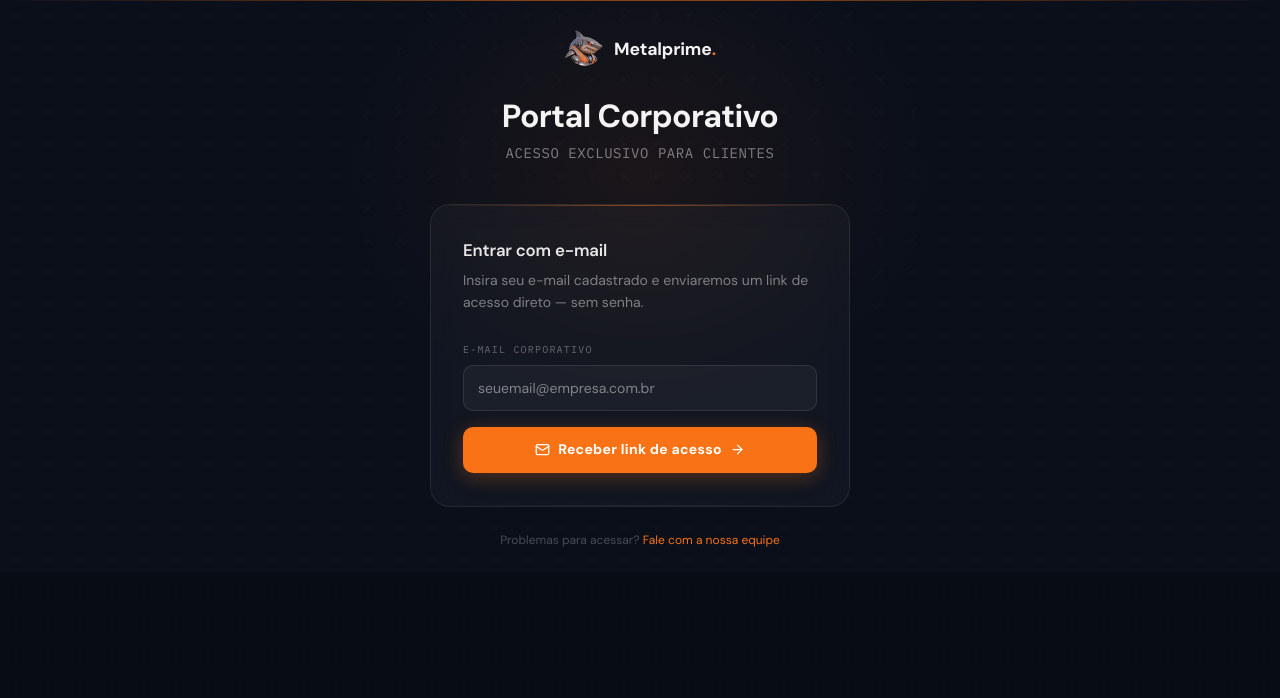
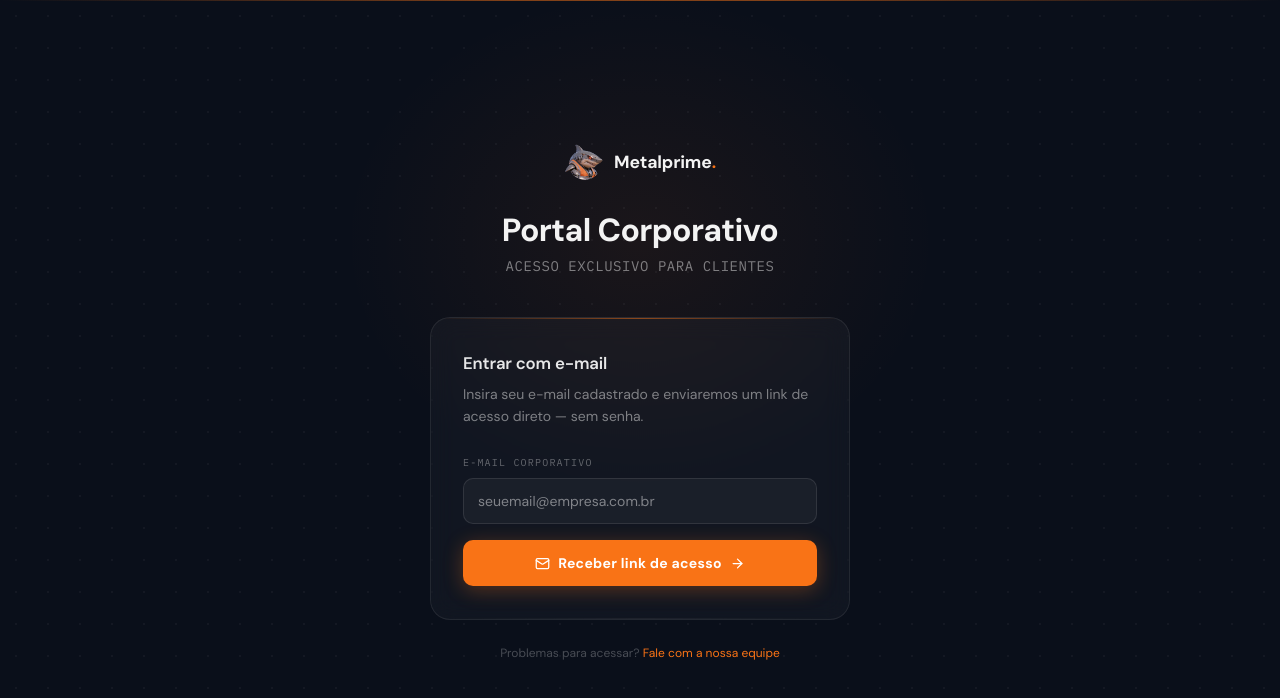
Before and after one commit to lccssantana111-byte/metalprime, a Next.js app: page /corporate/login in a window 1280 px wide. Shown: the top 698 px of the page. Built offline with nearby package versions, Linux system fonts and the light colour scheme; no server answers; a web font is replaced by a local one.

Commit message:
fix: login corporativo ocupa tela inteira no desktop sem espaço preto
Co-Authored-By: Claude Sonnet 4.6 <noreply@anthropic.com>

```diff
--- a/src/app/(corporate)/corporate/login/page.tsx
+++ b/src/app/(corporate)/corporate/login/page.tsx
@@ -35,6 +35,7 @@ export default function CorporateLoginPage() {
   return (
     <div style={{
       flex: 1,
+      minHeight: '100dvh',
       background: '#0a0f1a',
       display: 'flex',
       alignItems: 'center',
```
